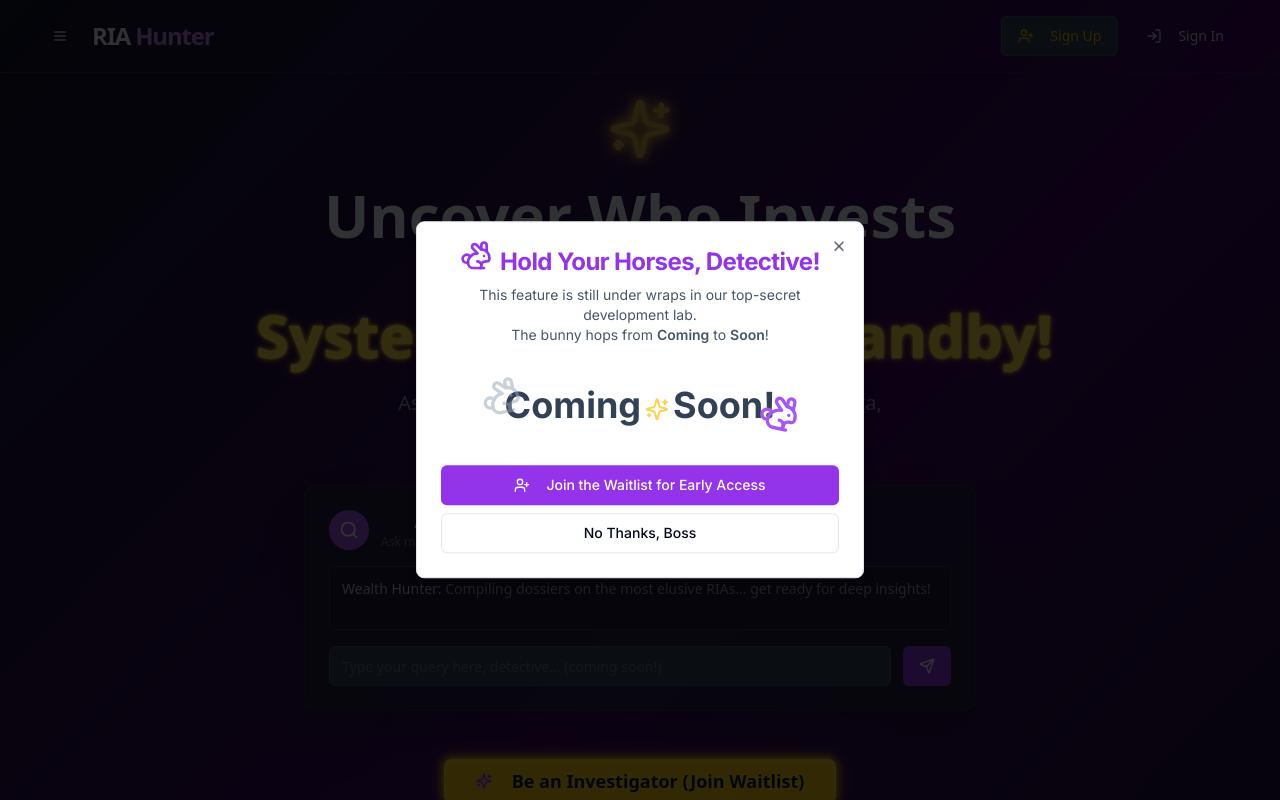
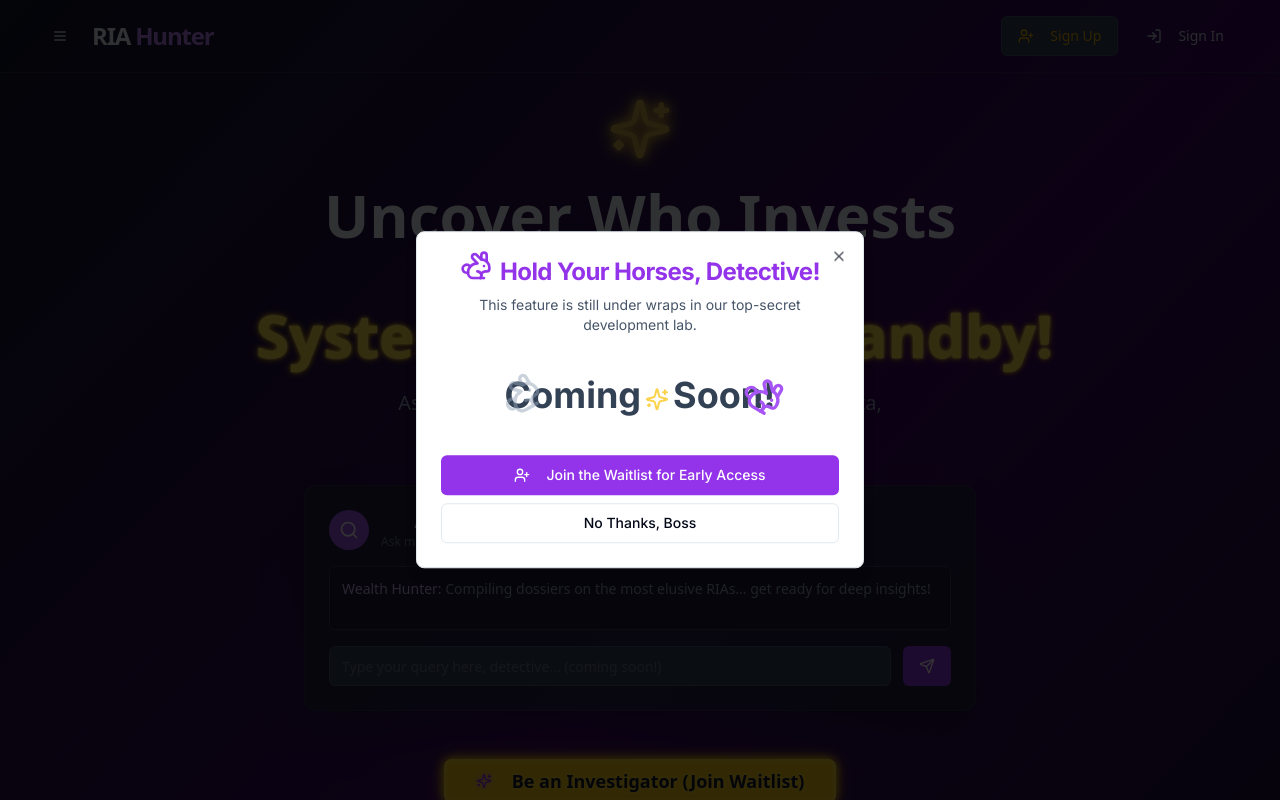
Before and after one commit to Turnstyle/ria-hunter, a Next.js app in the folder linktree-landing/: page /ria-hunter in a window 1280 px wide. Both pictures are taken after a click on the button "Open Menu". Shown: the top 800 px of the page. Built offline with nearby package versions, Linux system fonts and the light colour scheme.

Commit message:
Update RIA Hunter waitlist modal text and bunny positions

```diff
--- a/linktree-landing/app/ria-hunter/page.tsx
+++ b/linktree-landing/app/ria-hunter/page.tsx
@@ -30,18 +30,16 @@ const BunnyComingSoonModal: React.FC<BunnyComingSoonModalProps> = ({ isOpen, onC
           </DialogTitle>
           <DialogDescription className="text-center text-slate-600 dark:text-slate-400 mt-2">
             This feature is still under wraps in our top-secret development lab.
-            <br />
-            The bunny hops from <span className="font-semibold">Coming</span> to <span className="font-semibold">Soon</span>!
           </DialogDescription>
         </DialogHeader>
         <div className="flex flex-col items-center justify-center space-y-4 my-6">
           {/* Basic bunny animation placeholder - can be enhanced with SVG/CSS */}
           <div className="relative text-4xl">
-            <Rabbit className="absolute -left-6 -top-2 h-10 w-10 text-slate-400 dark:text-slate-500 opacity-50 transform -rotate-12" />
+            <Rabbit className="absolute -left-1 top-0 h-10 w-10 text-slate-400 dark:text-slate-500 opacity-50 transform -rotate-[30deg]" />
             <span className="font-bold text-slate-700 dark:text-slate-200">Coming</span>
             <Sparkles className="inline-block h-6 w-6 text-amber-300 mx-1" />
             <span className="font-bold text-slate-700 dark:text-slate-200">Soon!</span>
-            <Rabbit className="absolute -right-6 -bottom-2 h-10 w-10 text-purple-500 transform rotate-12" />
+            <Rabbit className="absolute -right-2 top-0 h-10 w-10 text-purple-500 transform rotate-[30deg]" />
           </div>
         </div>
         <DialogFooter className="sm:justify-center flex-col sm:flex-col sm:space-x-0 space-y-2">
```
